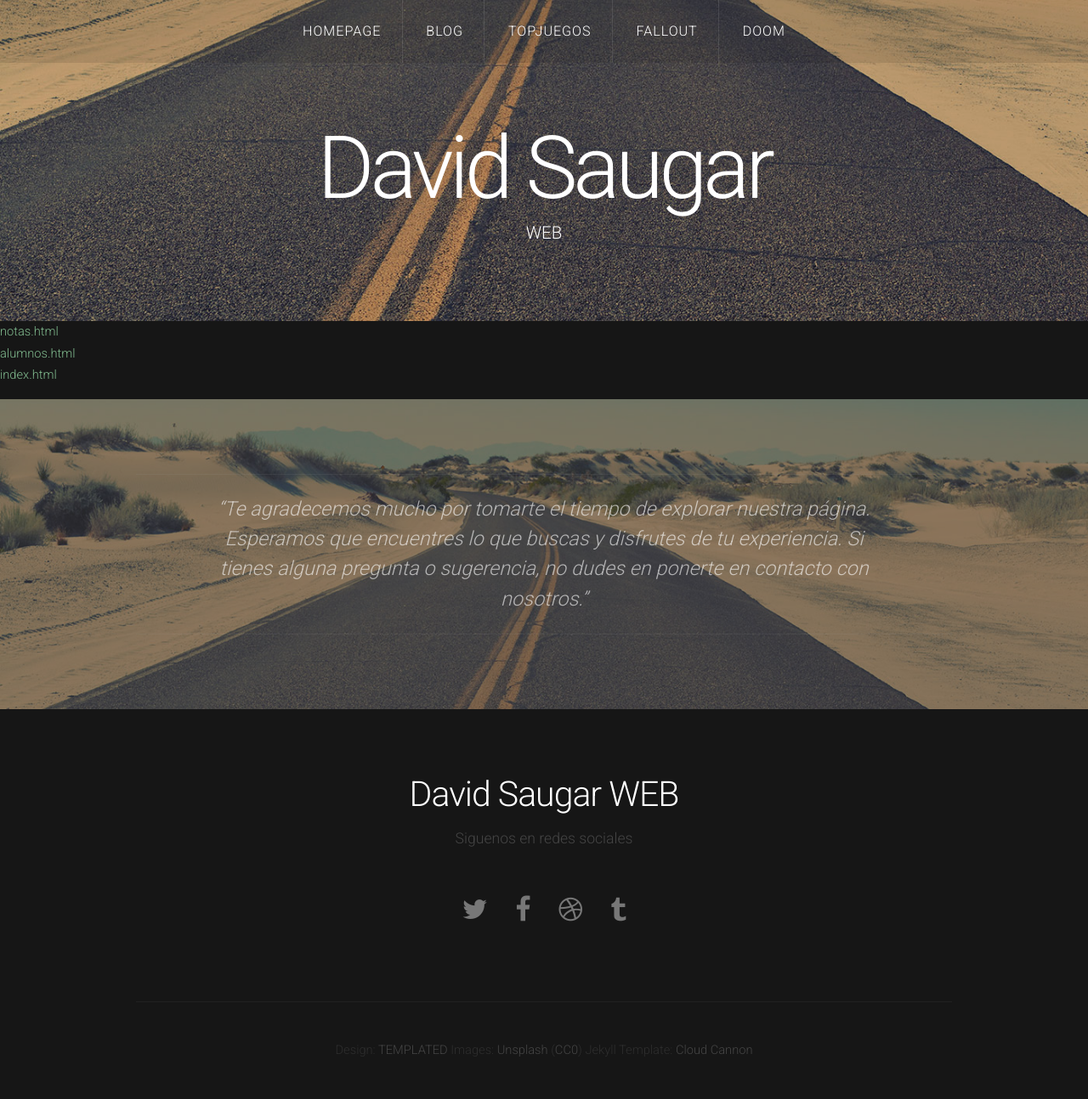
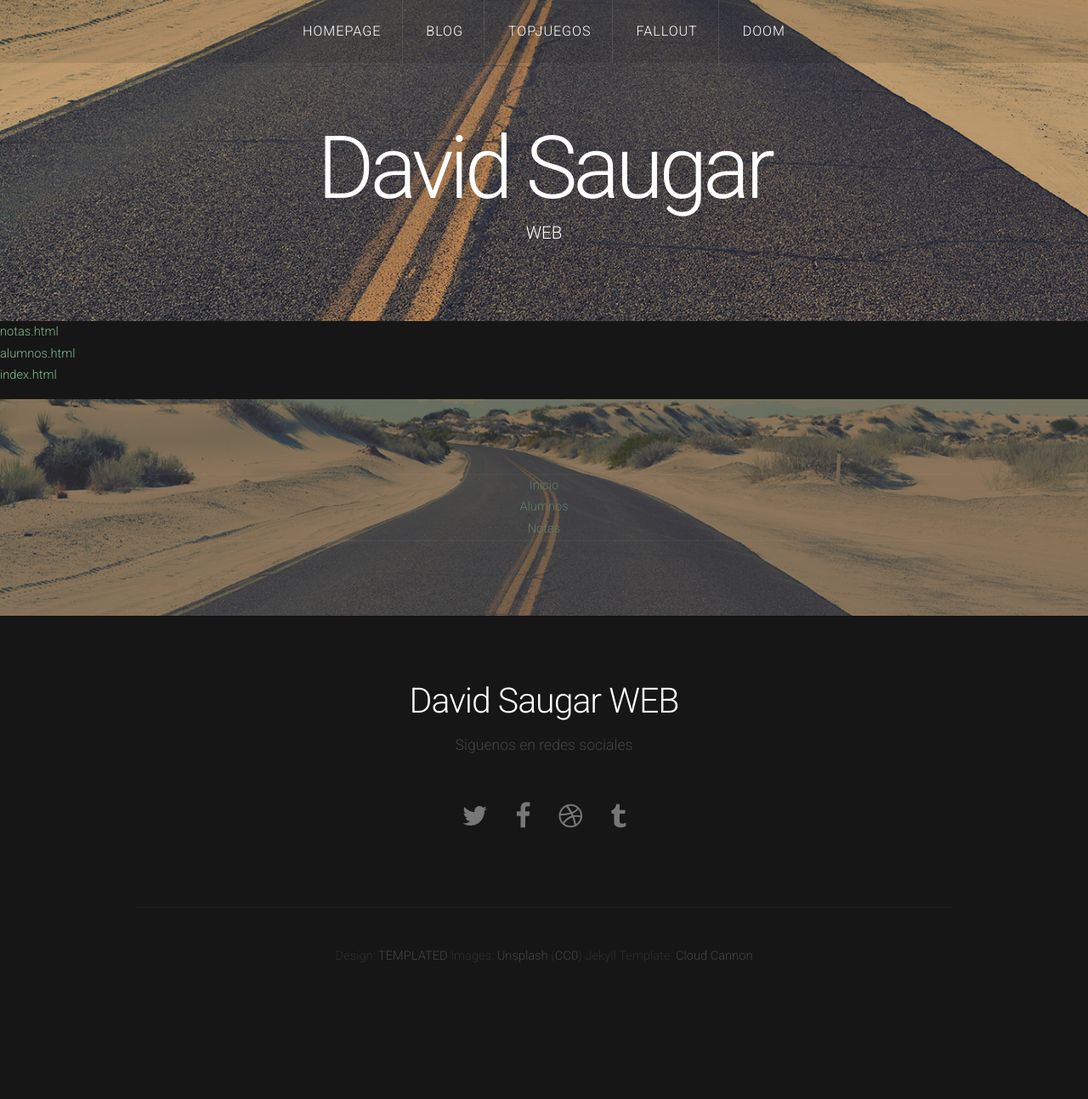
Before and after one commit to Davidsaugar/Davidsaugar.github.io, a Jekyll site: the page built from examen.md, in a window 1280 px wide. Shown: the whole page at 85% size. Built offline with Jekyll 4.4.1, drawn with Linux system fonts in a browser that asks for light colours; nearby versions of some CDN libraries; after the commit the page ends 1183 px from its top, so only the background shows below that.

Commit message:
update56

```diff
--- a/_layouts/default.html
+++ b/_layouts/default.html
@@ -42,7 +42,11 @@ Released for free under the Creative Commons Attribution 3.0 license (templated.
 	<div id="tweet">
 		<div class="container">
 			<section>
-				<blockquote>&ldquo;Te agradecemos mucho por tomarte el tiempo de explorar nuestra página. Esperamos que encuentres lo que buscas y disfrutes de tu experiencia. Si tienes alguna pregunta o sugerencia, no dudes en ponerte en contacto con nosotros.&rdquo;</blockquote>
+				<ul>
+					<li><a href="/examen/index.html">Inicio</a></li>
+					<li><a href="/examen/alumnos.html">Alumnos</a></li>
+					<li><a href="/examen/notas.html">Notas</a></li>
+				</ul>
 			</section>
 		</div>
 	</div>
```
Also changed, not shown: examen/alumnos.html (renamed from alumnos.html), examen/index.html (renamed from index.html), examen/notas.html (renamed from notas.html).
